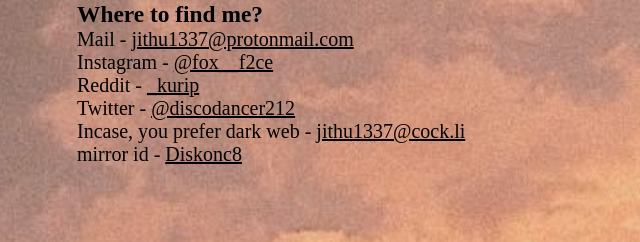
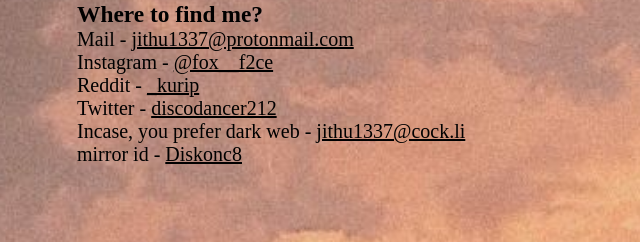
Before and after one commit to xoxo1337/xoxo1337, a plain HTML site: page contact.htm in a window 1280 px wide. Shown: the part 199-441 px from the top of the page, 23-663 px from the left. Drawn offline with Linux system fonts and the light colour scheme.

Commit message:
Update contact.htm

```diff
--- a/contact.htm
+++ b/contact.htm
@@ -21,7 +21,7 @@
 
 
     <li>Reddit - <a class="con" href="https://www.reddit.com/user/_kurip" target="_blank">_kurip</a></li>
-    <li>Twitter - <a class="con" href="https://twitter.com/discodancer212/" target="_blank">@discodancer212</a></li>
+    <li>Twitter - <a class="con" href="https://twitter.com/disocdancer212" target="_blank">discodancer212</a></li>
 
     <li>Incase, you prefer dark web - <a class="con" href="mailto:jithu1337@cock.li" target="_blank">jithu1337@cock.li</a></li>
 
```
